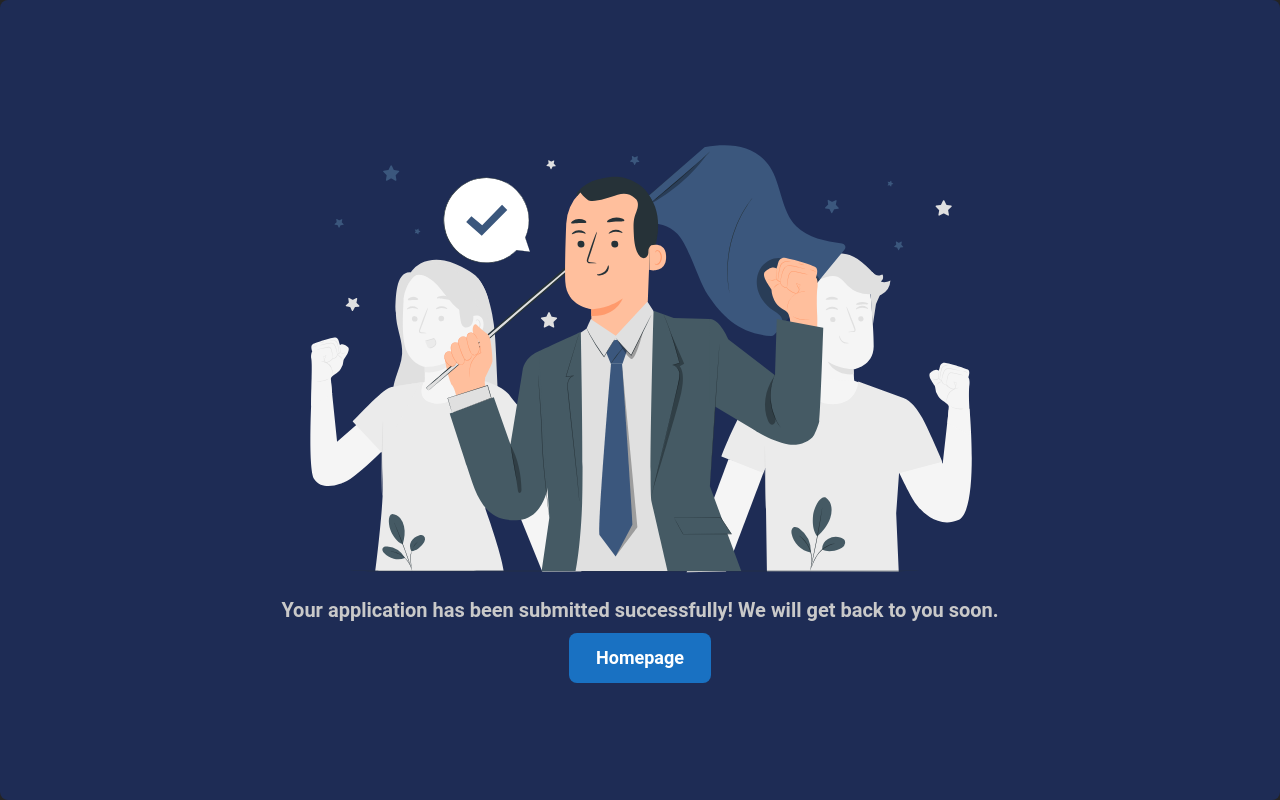
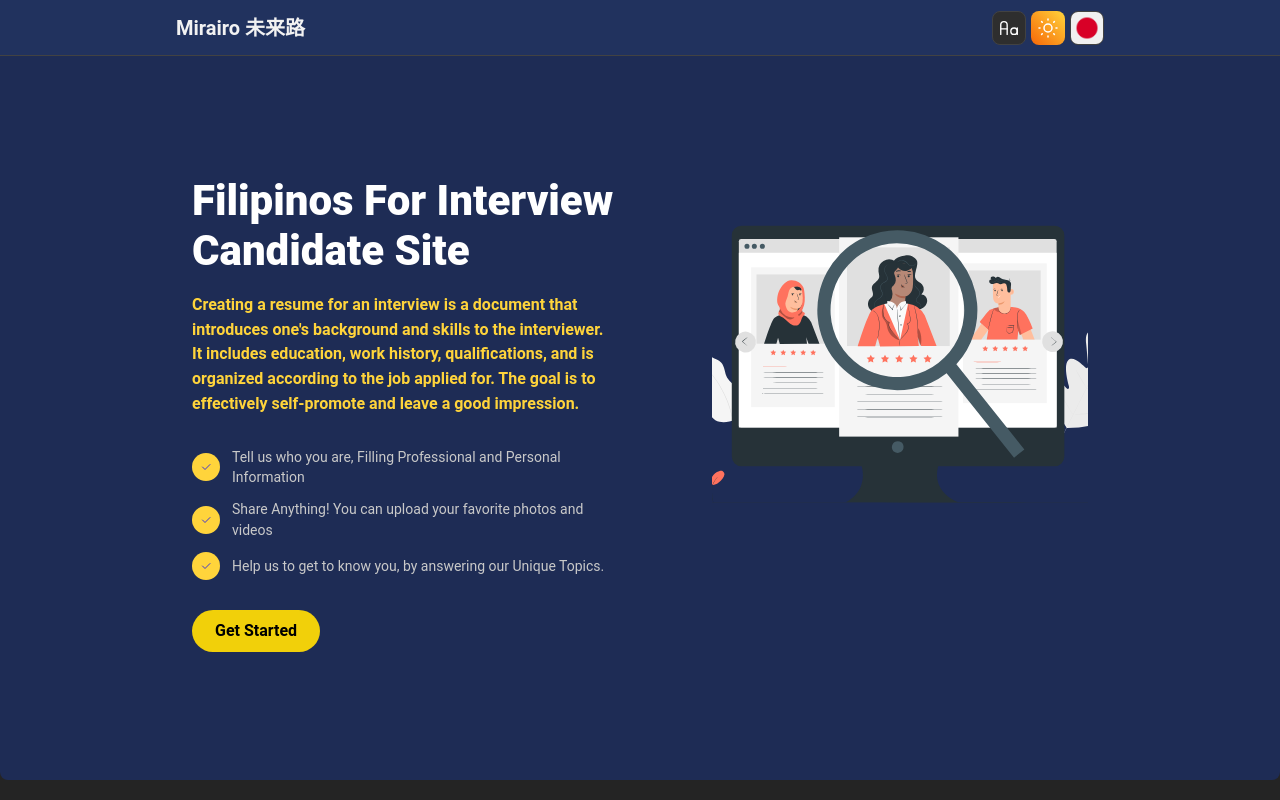
Before and after one commit to pluckannfeel/fjl, a React (Vite) app: page /mirairo in a window 1280 px wide. Built offline with nearby package versions, Linux system fonts and the light colour scheme; what i18next-xhr-backend would draw is missing.

Commit message:
change mirairo management formsubmit state

```diff
--- a/src/mirairo/components/ApplicantSubmitted.tsx
+++ b/src/mirairo/components/ApplicantSubmitted.tsx
@@ -13,7 +13,11 @@ import { motion } from "framer-motion";
 import SubmittedImg from "../../core/assets/submitted.svg";
 import { useNavigate } from "react-router";
 
-const ApplicantSubmitted = () => {
+type ApplicantSubmittedProps = {
+  goBackHandler: () => void;
+};
+
+const ApplicantSubmitted = ({ goBackHandler }: ApplicantSubmittedProps) => {
   const navigate = useNavigate();
   const containerVariants = {
     hidden: { opacity: 0, y: 20 },
@@ -78,7 +82,8 @@ const ApplicantSubmitted = () => {
             size="lg"
             color="blue"
             onClick={() => {
-              navigate("/");
+              // navigate("/mirairo");
+              goBackHandler();
             }}
           >
             Homepage
--- a/src/mirairo/pages/MirairoManagement.tsx
+++ b/src/mirairo/pages/MirairoManagement.tsx
@@ -99,7 +99,7 @@ const MirairoManagement: React.FC = () => {
           height: "auto",
         }}
       >
-        {/* {!formSubmitted ? (
+        {!formSubmitted ? (
           <>
             <LandingHeader title="Mirairo 未来路 " />
             {isStarted ? (
@@ -122,9 +122,8 @@ const MirairoManagement: React.FC = () => {
             )}
           </>
         ) : (
-          <ApplicantSubmitted />
-        )} */}
-        <ApplicantSubmitted />
+          <ApplicantSubmitted goBackHandler={() => setFormSubmitted(false)} />
+        )}
       </Paper>
     </React.Fragment>
   );
```
